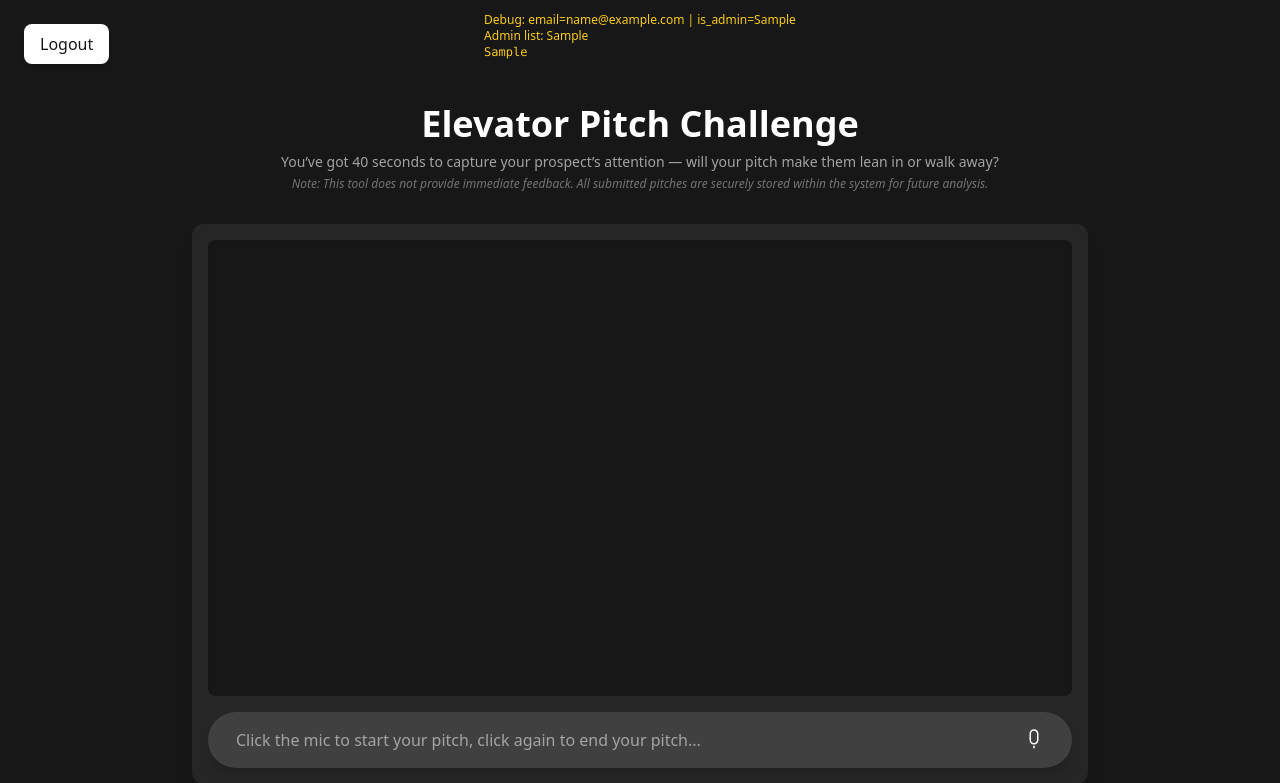
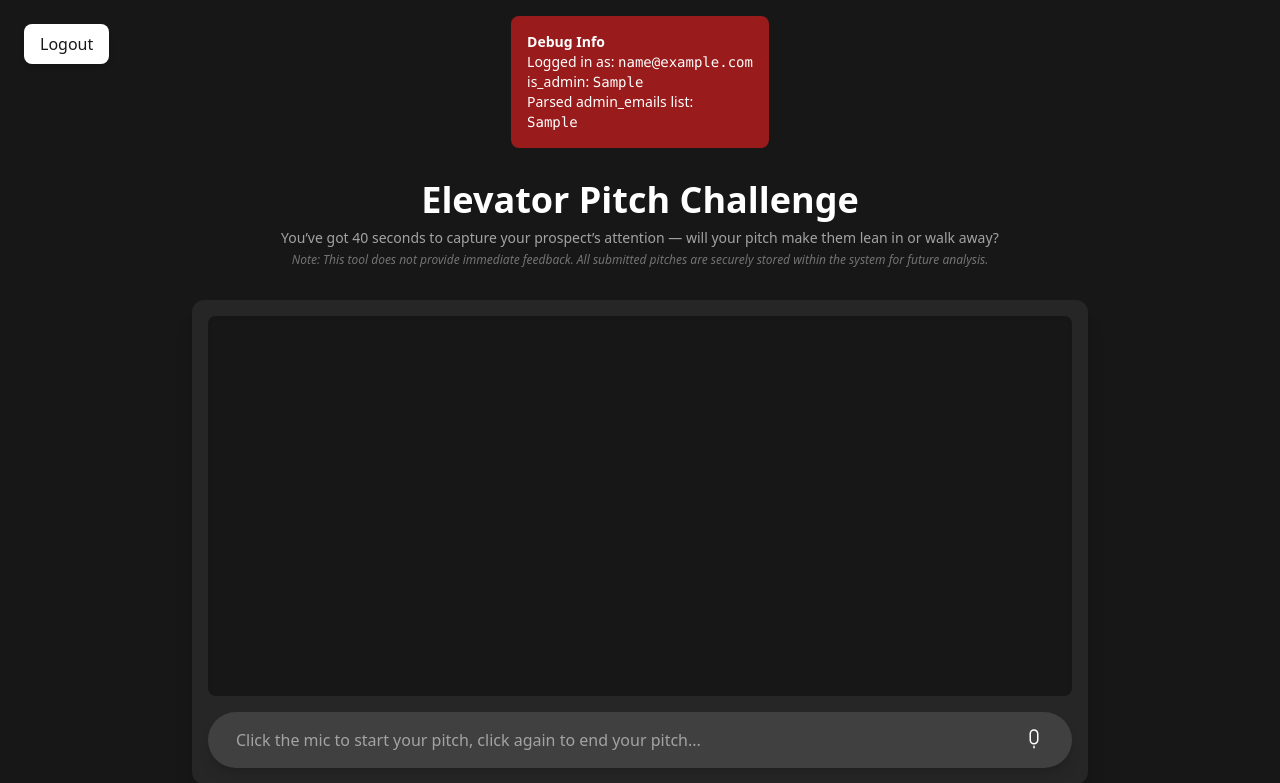
Before and after one commit to dylGray/ai-project, a Flask app: template templates/index.html in a window 1280 px wide. Shown: the top 783 px of the page. Run offline with Flask 3, Linux system fonts and the light colour scheme; the template is opened without the code that fills it: most values are stand-ins (such as "Sample title", 1, 10 or a date in 2020); some libraries are stand-ins or nearby versions.

Commit message:
taking a break after this commit

```diff
--- a/app.py
+++ b/app.py
@@ -14,6 +14,8 @@ admin_emails = [
     for e in os.getenv("ADMIN_EMAILS", "").split(",")
     if e.strip()
 ]
+
+print("ADMIN EMAILS LOADED:", admin_emails)
 
 # System prompt
 system_prompt = build_system_prompt()
@@ -34,9 +36,17 @@ def index():
     if not session.get("logged_in"):
         return redirect(url_for("login"))
 
-    email = session.get("email", "").strip().lower()  # Normalize again
+    email = session.get("email", "").strip().lower()
     is_admin = email in admin_emails
-    return render_template("index.html", is_admin=is_admin)
+
+    return render_template(
+        "index.html",
+        is_admin=is_admin,
+        debug_email=email,
+        debug_admin=is_admin,
+        debug_admin_list=admin_emails
+    )
+
 
 @app.route("/chat", methods=["POST"])
 def chat():
--- a/templates/index.html
+++ b/templates/index.html
@@ -11,11 +11,14 @@
 <body class="bg-neutral-900 text-white h-screen flex flex-col items-center px-4">
 
 
-  <div class="text-xs text-yellow-400 p-3">
-    Debug: email={{ debug_email }} | is_admin={{ debug_admin }}<br>
-    Admin list: {{ debug_admin_list }}<br>
-    <pre>{{ debug_all_env | safe }}</pre>
+  <div class="bg-red-800 text-white text-sm p-4 rounded-lg mt-4">
+    <strong>Debug Info</strong><br>
+    Logged in as: <code>{{ debug_email }}</code><br>
+    is_admin: <code>{{ debug_admin }}</code><br>
+    Parsed admin_emails list:<br>
+    <pre class="whitespace-pre-wrap">{{ debug_admin_list }}</pre>
   </div>
+
 
   <div class="hidden md:flex gap-3 absolute top-6 left-6">
     <a href="/login"
```
